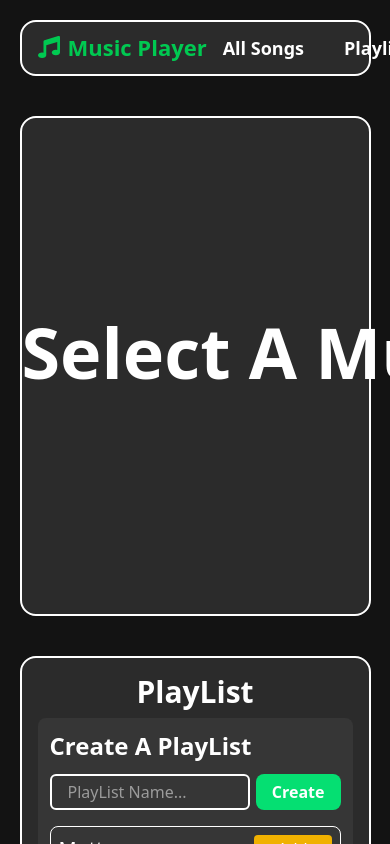
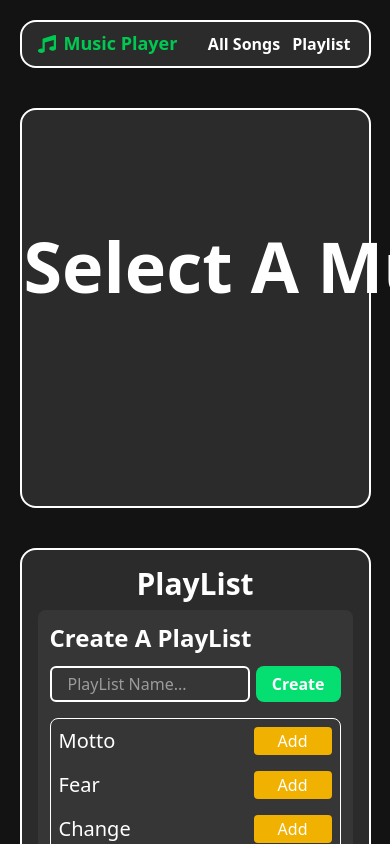
Before and after one commit to Yagya443/Music-Player, a React (Vite) app: page /playlist in a window 390 px wide. Shown: the top 844 px of the page. Built offline with nearby package versions, Linux system fonts and the light colour scheme.

Commit message:
Improve mobile responsiveness2

```diff
--- a/src/NavBar.jsx
+++ b/src/NavBar.jsx
@@ -10,11 +10,11 @@ const NavBar = () => {
                 </div>
             </NavLink>
 
-            <div className="flex gap-2 text-lg ">
+            <div className= "navbar-right flex gap-2 text-lg ">
                 <NavLink
                     to="/"
                     className={({ isActive }) =>
-                        `hover:bg-[#4d4444] px-4 rounded py-1 ${isActive ? "font-bold" : "font-semibold"}`
+                        `hover:bg-[#4d4444] navBar-title-allSongs px-4 rounded py-1 ${isActive ? "font-bold" : "font-semibold"}`
                     }
                 >
                     All Songs
@@ -22,7 +22,7 @@ const NavBar = () => {
                 <NavLink
                     to="/playlist"
                     className={({ isActive }) =>
-                        `hover:bg-[#4d4444] px-4 rounded py-1 ${isActive ? "font-bold" : "font-semibold"}`
+                        `hover:bg-[#4d4444] navBar-title-playlist px-4 rounded py-1 ${isActive ? "font-bold" : "font-semibold"}`
                     }
                 >
                     Playlist
--- a/src/index.css
+++ b/src/index.css
@@ -9,7 +9,7 @@
     font-size: 40px;
 }
 
-@media (max-width: 768px) {
+@media (max-width: 768px) and (min-width: 400px) {
     * {
         text-wrap: nowrap;
     }
@@ -59,42 +59,39 @@
 
     /* NavBar */
 
-    .navBar-title{
+    .navBar-title {
         font-size: 22px;
     }
 
-
-/* ALLSONG  */
+    /* ALLSONG  */
     .allSongWrapper {
         width: 100%;
         max-height: 600px;
     }
 
-    .allSongs-title{
+    .allSongs-title {
         font-size: 50px;
     }
-    .songDetail-wrapper{
-        height:100px ;
+    .songDetail-wrapper {
+        height: 100px;
     }
     .songDetail-wrapper-title,
-    .songDetail-wrapper-duration{
+    .songDetail-wrapper-duration {
         font-size: 22px;
     }
-    .songDetail-wrapper-playPause{
+    .songDetail-wrapper-playPause {
         font-size: 21px;
         color: #04f589d0;
     }
 
-/* playlist */
+    /* playlist */
     .playlistWrapper {
         width: 100%;
         max-height: 700px;
     }
-    .createPlaylist-list{
+    .createPlaylist-list {
         max-height: 200px;
     }
-
-
 }
 
 @media (min-width: 769px) and (max-width: 1024px) {
@@ -121,5 +118,77 @@
     }
 }
 
-@media (min-width: 1025px) {
+@media (max-width: 399px) {
+
+    *{
+        text-wrap: nowrap;
+
+    }
+
+    .wrapper {
+        flex-direction: column;
+    }
+
+    .main {
+        width: 90%;
+    }
+
+    /* MusicDetails */
+    .musicRadioWrapper {
+        width: 100%;
+        min-height: 400px;
+        padding: 2px;
+    }
+
+    .musicRadioInitialText {
+        margin-top: 100px;
+        font-size: 70px;
+    }
+    .music-player-title {
+        font-size: 80px;
+        margin-top: 40px;
+    }
+    .music-player-artist {
+        font-size: 20px;
+        margin-top: 10px;
+    }
+    .music-player-progress {
+        font-size: 20px;
+        margin: 20px 0 20px 0;
+    }
+
+    .music-player-volume-container {
+        margin-top: 30px;
+    }
+     /* NavBar */
+
+    .navBar-title {
+        font-size: 18px;
+    }
+
+    /* .navbar-right{
+
+    } */
+
+    .navBar-title-allSongs,
+    .navBar-title-playlist{
+        font-size: 16px;
+        padding: 2px;
+    }
+
+
+    /* ALLSONG  */
+    .allSongWrapper {
+        width: 100%;
+        max-height: 600px;
+    }
+
+    /* playlist */
+    .playlistWrapper {
+        width: 100%;
+        max-height: 700px;
+    }
+    .createPlaylist-list {
+        max-height: 200px;
+    }
 }
```
